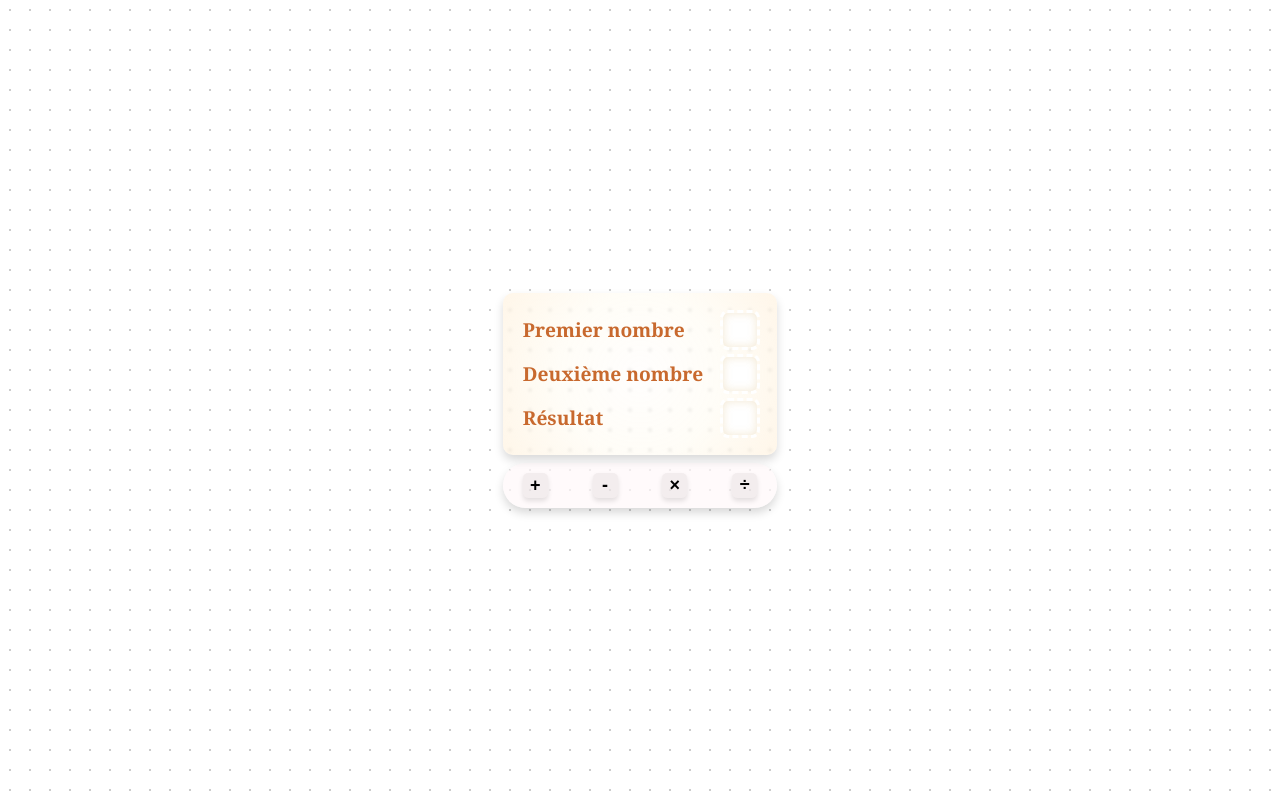
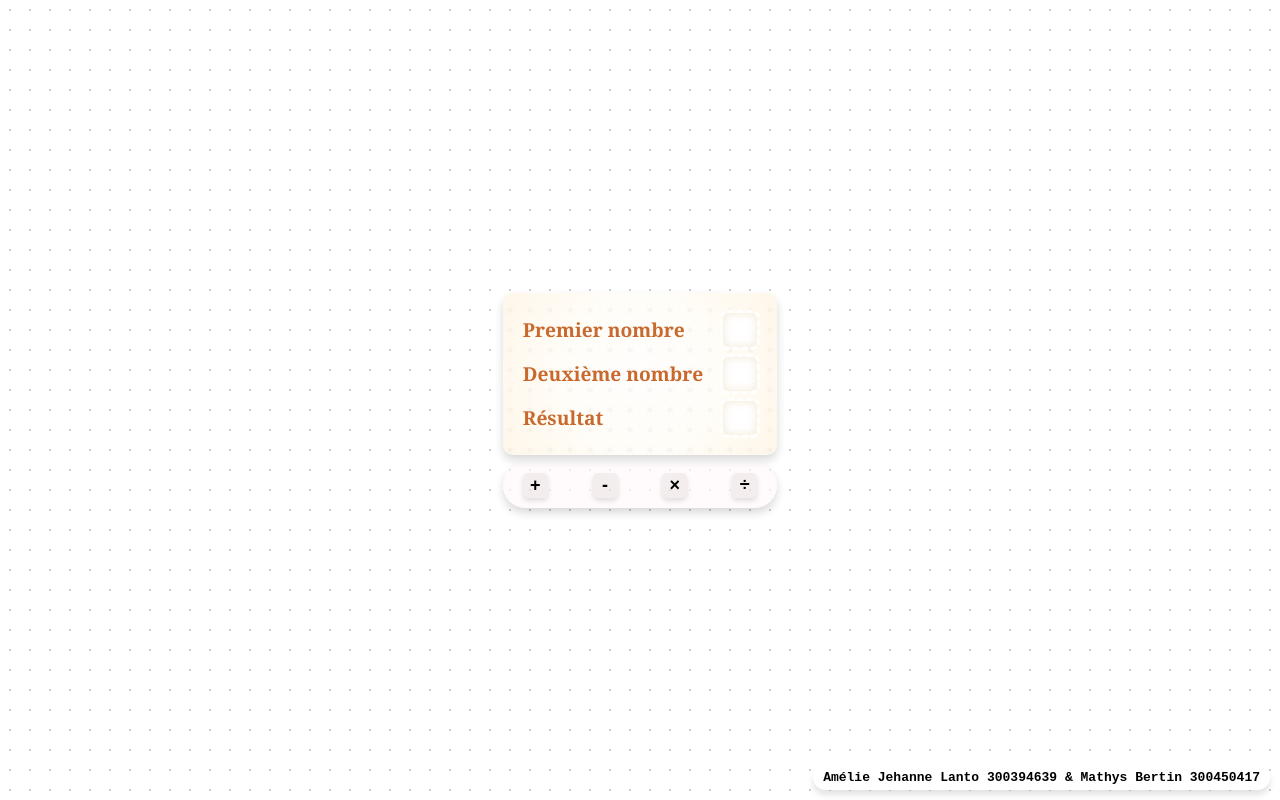
Before and after one commit to MrFlamesJr/lab1-calculator, an Angular app: page / in a window 1280 px wide. Built offline with nearby package versions, Linux system fonts and the light colour scheme.

Commit message:
creators

```diff
--- a/src/app/app.css
+++ b/src/app/app.css
@@ -11,4 +11,19 @@
     width :100%;
     background-image: radial-gradient(#ccc 1px, transparent 1px);
     background-size: 20px 20px;
+    position:relative;
 }
+
+.creators{
+    position:absolute;
+    bottom:10px;
+    right:10px;
+    margin: 0;
+    padding :5px 10px;
+    background-color: white;
+    border-radius:50px;
+    box-shadow: 0 5px 6px rgba(0, 0, 0, 0.112);
+    font-family:'Courier New', Courier, monospace;
+    font-weight: bold;
+    font-size:small;
+}
--- a/src/app/app.html
+++ b/src/app/app.html
@@ -1,6 +1,7 @@
 <main class="main">
   <div class="content">
     <app-basic-calculator/>
+    <p class="creators">Amélie Jehanne Lanto 300394639 & Mathys Bertin 300450417</p>
   </div>
 </main>
 
```
